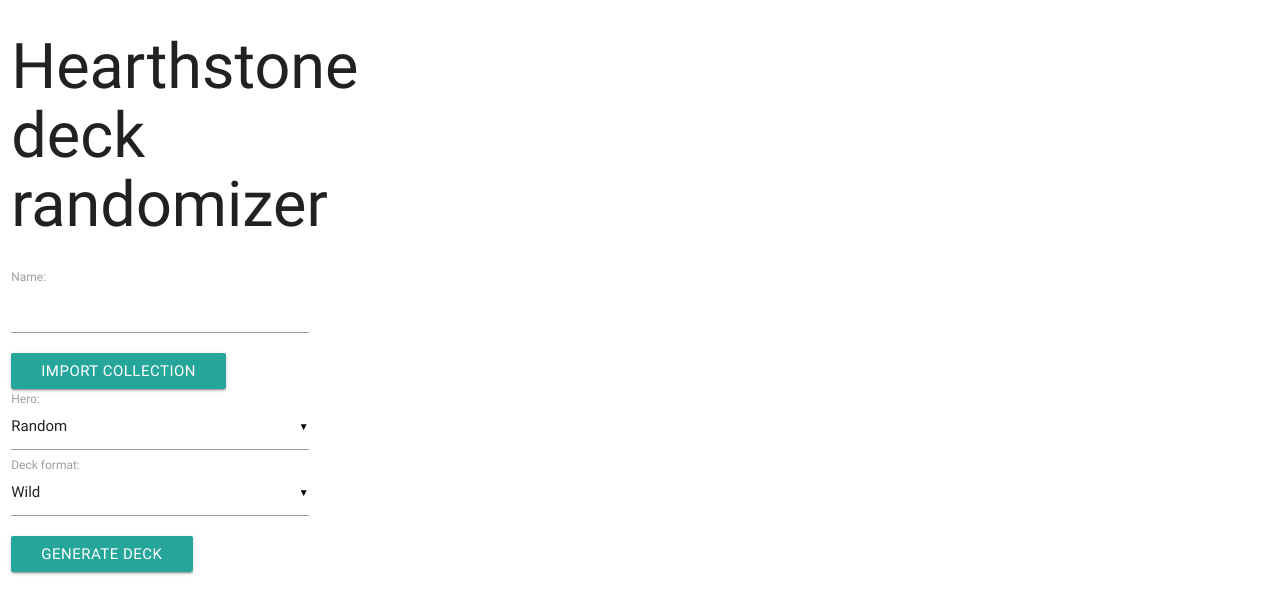
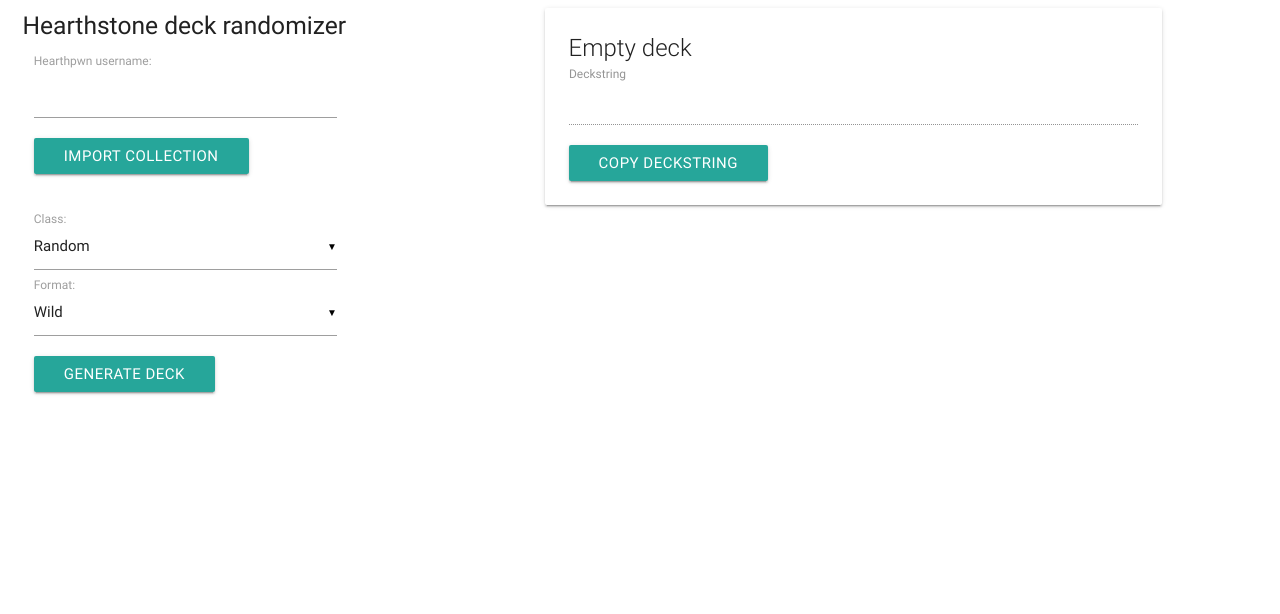
Before and after one commit to Birath/hearthstone-deck-randomizer, a Django app: page / in a window 1280 px wide. Shown: the top 614 px of the page. Run offline with Django 3.2, Linux system fonts and the light colour scheme; some libraries are stand-ins or nearby versions.

Commit message:
Added copy deckstring function

```diff
--- a/deck_randomizer/forms.py
+++ b/deck_randomizer/forms.py
@@ -6,11 +6,12 @@
         ("wild", "Wild"),
         ("standard", "Standard")
     )
-    deck_format = forms.ChoiceField(widget=forms.Select, choices=OPTIONS)
+    deck_format = forms.ChoiceField(widget=forms.Select, choices=OPTIONS,
+                                    label="Format")
 
 
 class NameForm(forms.Form):
-    name = forms.CharField()
+    name = forms.CharField(label="Hearthpwn username")
 
 
 class HeroForm(forms.Form):
@@ -26,4 +27,5 @@
         ("druid", "Druid"),
         ("rogue", "Rogue")
     )
-    hero = forms.ChoiceField(widget=forms.Select, choices=OPTIONS)
+    hero = forms.ChoiceField(widget=forms.Select, choices=OPTIONS,
+                             label="Class")
--- a/deck_randomizer/static/deck_randomizer/js/main.js
+++ b/deck_randomizer/static/deck_randomizer/js/main.js
@@ -62,6 +62,77 @@
                 document.getElementById('import-response').innerHTML = data['response']
             }
         })
+    });
+    $(document).on('click','#copyButton', function () {
+        copyToClipboard(document.getElementById("deckstring"));
+    })
+});
 
-});
-});
+function copyDeckString() {
+    var copyText = document.getElementById("deckstring");
+    copyText.select();
+    var hello = document.execCommand('copy');
+    console.log(copyText.select());
+    try {
+        var successful = document.execCommand('copy');
+        var msg = successful ? 'successful' : 'unsuccessful';
+        console.log('Copying text command was ' + msg);
+    } catch (err) {
+        console.log('Oops, unable to copy');
+    }
+}
+
+// Taken from https://stackoverflow.com/questions/22581345/click-button-copy-to-clipboard-using-jquery
+
+
+function copyToClipboard(elem) {
+	  // create hidden text element, if it doesn't already exist
+    console.log("Copying");
+    var targetId = "_hiddenCopyText_";
+    var isInput = elem.tagName === "INPUT" || elem.tagName === "TEXTAREA";
+    var origSelectionStart, origSelectionEnd;
+    if (isInput) {
+        // can just use the original source element for the selection and copy
+        target = elem;
+        origSelectionStart = elem.selectionStart;
+        origSelectionEnd = elem.selectionEnd;
+    } else {
+        // must use a temporary form element for the selection and copy
+        target = document.getElementById(targetId);
+        if (!target) {
+            var target = document.createElement("textarea");
+            target.style.position = "absolute";
+            target.style.left = "-9999px";
+            target.style.top = "0";
+            target.id = targetId;
+            document.body.appendChild(target);
+        }
+        target.textContent = elem.textContent;
+    }
+    // select the content
+    var currentFocus = document.activeElement;
+    target.removeAttribute("disabled");
+    target.focus();
+    target.setSelectionRange(0, target.value.length);
+    target.setAttribute("disabled", "disabled");
+    // copy the selection
+    var succeed;
+    try {
+    	  succeed = document.execCommand("copy");
+    } catch(e) {
+        succeed = false;
+    }
+    // restore original focus
+    if (currentFocus && typeof currentFocus.focus === "function") {
+        currentFocus.focus();
+    }
+
+    if (isInput) {
+        // restore prior selection
+        elem.setSelectionRange(origSelectionStart, origSelectionEnd);
+    } else {
+        // clear temporary content
+        target.textContent = "";
+    }
+    return succeed;
+}
--- a/templates/deck.html
+++ b/templates/deck.html
@@ -6,10 +6,24 @@
 </head>
 <body>
     {% if cards %}
-        <p>{{ deckstring }}</p>
-        {% for card_name, card_amount in cards %}
-            <p>{{ card_name }}, {{ card_amount }}</p>
-        {% endfor %}
+        <div class="row">
+            <div class="col s12">
+                <span class="card-title">Random {{ class }} deck</span>
+                <div class="input-field">
+                    <input type="text" disabled value="{{ deckstring }}" id="deckstring">
+                    <label for="deckstring" class="active">Deckstring</label>
+                    <button class="waves-effect waves-light btn" id="copyButton">Copy deckstring</button>
+                </div>
+            </div>
+            <div class="divider"></div>
+         </div>
+        <div class="row">
+            <div class="col s12">
+                {% for card_name, card_amount in cards %}
+                    <p>{{ card_name }} x {{ card_amount }}</p>
+                {% endfor %}
+            </div>
+        </div>
 
     {% endif %}
 </body>
--- a/templates/index.html
+++ b/templates/index.html
@@ -15,16 +15,29 @@
 </head>
 <body>
     <div class="row">
-        <div class="col s3" id="forms">
-            <h1>Hearthstone deck randomizer</h1>
+        <div class="col s12 m5" id="forms">
+            <div class="row">
+                <div class="col s12">
+                    <h5>Hearthstone deck randomizer</h5>
                     <form method="post" id="import-collection">
+                        <div class="row">
+                            <div class="col m8 s12">
                                 {% csrf_token %}
                                 {{ name_form }}
+                            </div>
+                            <div class="col s12 m12">
                                 <button class="waves-effect waves-light btn" id="import-collection">Import collection</button>
-            </form>
+                            </div>
+                            <div class="col s12">
                                 <p id="import-response"></p>
                                 <div id="import-loader"></div>
+                            </div>
+                        </div>
+                    </form>
+
                     <form method="post" id="deck-data">
+                        <div class="row">
+                            <div class="col m8 s12">
                                 {% csrf_token  %}
                                 <div class="input-field">
                                     {{ hero_form.hero }}
@@ -34,13 +47,37 @@
                                     {{ format_form.deck_format }}
                                     {{ format_form.deck_format.label_tag }}
                                 </div>
-                <button class="waves-effect waves-light btn" id="deck-data">
-                    Generate Deck
-                </button>
+                            </div>
+                            <div class="col m8 s12">
+                                <button class="waves-effect waves-light btn" id="deck-data">Generate Deck</button>
+                            </div>
+                        </div>
+
+
                     </form>
                 </div>
-        <div id="deck" class="col s6">
+            </div>
+
+        </div>
+        <div class="col s12 m6">
+            <div class="card">
+                <div class="card-content">
+                    <div id="deck">
+                        {% if class %}
+                            <span class="card-title">Random {{ class }} deck</span>
+                        {% else %}
+                            <span class="card-title">Empty deck</span>
+                        {% endif %}
+                        <div class="input-field">
+                            <input disabled value="{{ deckstring }}" id="deckstring">
+                            <label for="deckstring" class="active">Deckstring</label>
+                            <button class="waves-effect waves-light btn" id="copyButton">Copy deckstring</button>
+                        </div>
                         {% include 'deck.html' %}
+                    </div>
+                </div>
+            </div>
+
         </div>
     </div>
 
@@ -50,8 +87,4 @@
 {% load static %}
 <script src="{% static "deck_randomizer/js/main.js" %}"></script>
 </body>
-
-<script>
-
-</script>
 </html>
```
Lines whose indentation alone changed are shown as unchanged.
